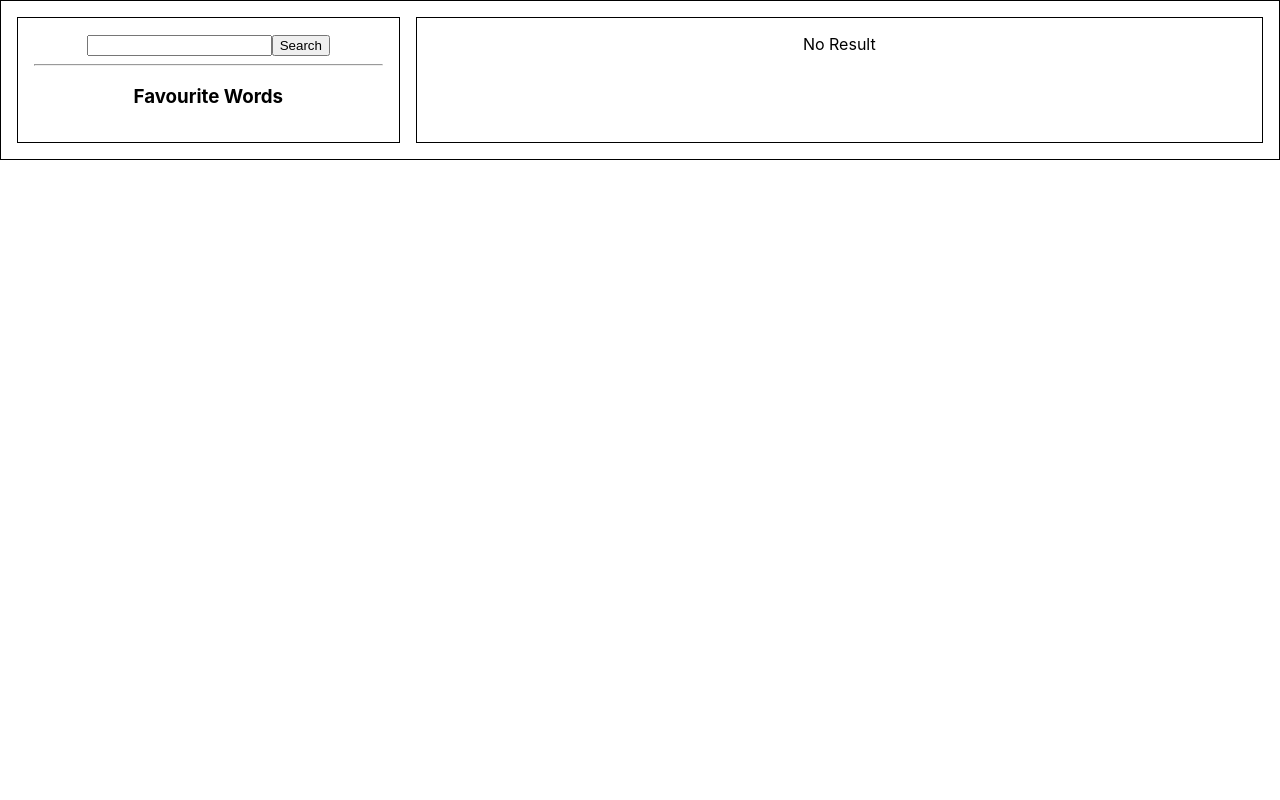
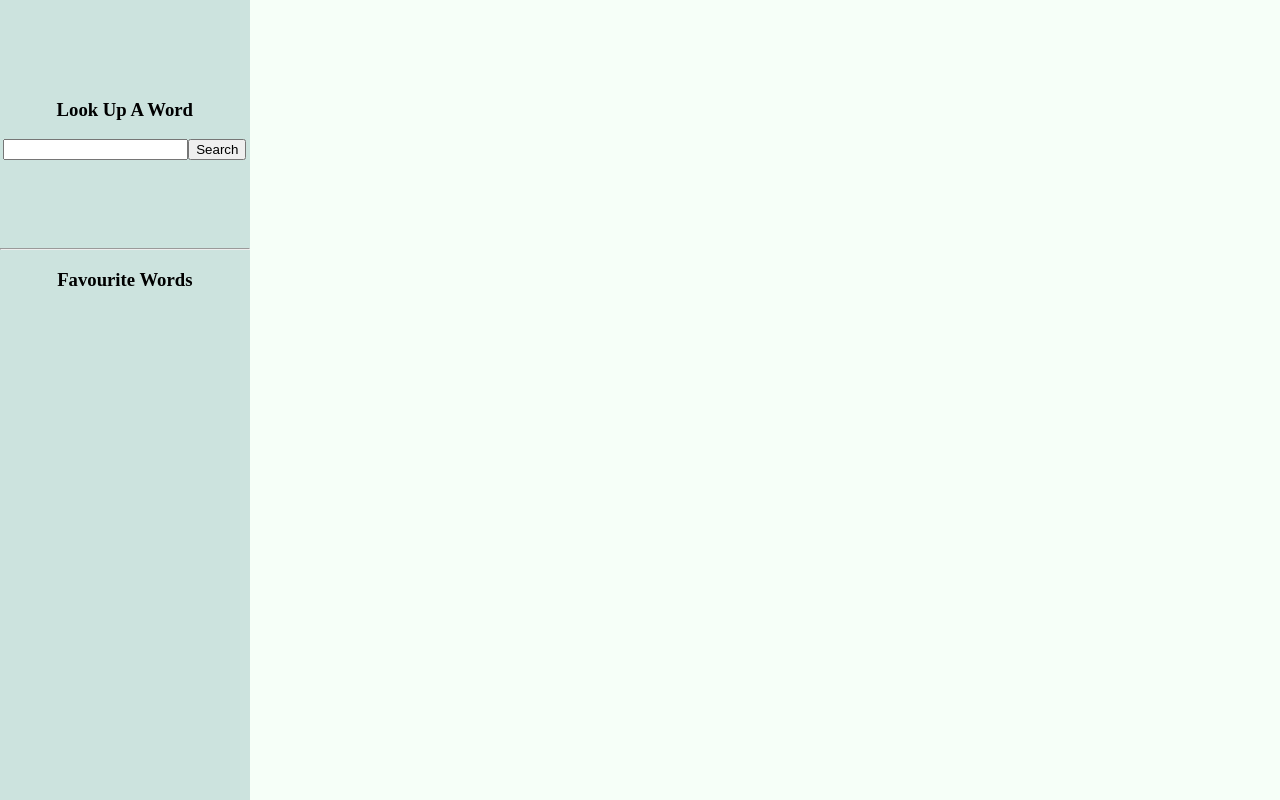
Before and after one commit to erikesund/gcu-word-search, a React (Create React App) app: page / in a window 1280 px wide. Built offline with nearby package versions, Linux system fonts and the light colour scheme.

Commit message:
basic css

```diff
--- a/src/App.css
+++ b/src/App.css
@@ -1,26 +1,44 @@
 .App {
   text-align: center;
+  background-color: #F6FFF8;
 }
 
 #main-panel{
-  border: 1px black solid;
-  padding: 1rem;
   display: flex;
+  min-height: 100vh;
+  max-height: auto;
 }
 
 #left-panel{
-  border: 1px black solid;
-  padding: 1rem;
-  width: 30%;
+  width: 20%;
+  background-color: #CCE3DE;
+  min-height: 100vh;
+  max-height: auto;
 }
 
 #right-panel{
-  border: 1px black solid;
-  padding: 1rem;
-  width: 70%;
+  width: 80%;
   margin-left: 1rem;
+  margin-right: 1rem;
+  padding-bottom: 1rem;
 }
 
 #results-main{
   text-align: left;
 }
+
+#example-text {
+  font-style: italic;
+}
+
+#definition-panel {
+  background-color: #EAF4F4;
+  padding: 1rem;
+  margin-bottom: 1rem;
+  border-radius: 5px;
+}
+
+#search-panel {
+  padding-top: 5rem;
+  padding-bottom: 5rem;
+}
--- a/src/components/Definition.js
+++ b/src/components/Definition.js
@@ -1,9 +1,12 @@
 import React from "react";
 
-function Defintion({definition}) {
+function Definition({definition}) {
   return (
-    <div>{definition.definition}</div>
+    <div id="definition-panel">
+      <p id="definition-text">{definition.definition}</p>
+      <p id="example-text">{definition.example}</p>
+    </div>
   )
 }
 
-export default Defintion;
+export default Definition;
--- a/src/components/FavouriteWord.js
+++ b/src/components/FavouriteWord.js
@@ -2,11 +2,12 @@ import React from "react";
 
 function FavouriteWord({favouritedWords}) {
   const favouritedNodes = favouritedWords.map((word) => {
-    return <p>{word}</p>
+    return <p key={word}>{word}</p>
   });
 
   return (
     <div>
+      <hr/>
       <h3>Favourite Words</h3>
       {favouritedNodes}
       </div>
--- a/src/components/Meaning.js
+++ b/src/components/Meaning.js
@@ -1,14 +1,14 @@
 import React from "react";
-import Defintion from "./Definition";
+import Definition from "./Definition";
 
 function Meaning({meaning}) {
 
-  const definitionNodes = meaning.definitions.map((definition) => {
-    return <Defintion definition={definition}/>
+  const definitionNodes = meaning.definitions.map((definition, index) => {
+    return <Definition definition={definition} key={index}/>
   });
 
   return(
-    <div>{meaning.partOfSpeech} {definitionNodes}</div>
+    <div id="meaning-panel"><em>{meaning.partOfSpeech}</em> {definitionNodes}</div>
   )
 };
 
--- a/src/components/Results.js
+++ b/src/components/Results.js
@@ -3,14 +3,14 @@ import Word from "./Word";
 
 function Results ({results, addFavourite}) {
   if( results !== null) {
-    var resultNodes = results.map((result) => {
-      return <Word word={result}/>
+    var resultNodes = results.map((result, index) => {
+      return <Word word={result} key={index}/>
     })
   };
 
-  if (results === null) {
+  if (results === null || results === undefined) {
     return (
-      <div>No Result</div>
+      <div></div>
     )} else {
       return (
         <div id="results-main">
--- a/src/components/Search.js
+++ b/src/components/Search.js
@@ -12,12 +12,12 @@ function Search({setSearchTerm, onClick}) {
   };
 
   return (
-    <div>
+    <div id="search-panel">
+      <h3>Look Up A Word</h3>
       <form>
         <input onChange={handleChange}></input>
         <button onClick={handleSearchClick}>Search</button>
       </form>
-      <hr/>
     </div>
   )
 };
--- a/src/components/Word.js
+++ b/src/components/Word.js
@@ -2,12 +2,15 @@ import React from "react";
 import Meaning from "./Meaning";
 
 function Word({word}) {
-  const meaningsNodes = word.meanings.map((meaning) => {
-      return <Meaning meaning={meaning}/>
+  const meaningsNodes = word.meanings.map((meaning, index) => {
+      return <Meaning meaning={meaning} key={index}/>
     })
 
     return (
-        <div>{word.word} {meaningsNodes}</div>
+        <div id="word-panel">
+          <h3 id="word-text">{word.word}</h3>
+          <p>{meaningsNodes}</p>
+        </div>
       )
     };
 
--- a/src/index.css
+++ b/src/index.css
@@ -1,6 +1,6 @@
 body {
   margin: 0;
-  font-family: -apple-system, BlinkMacSystemFont, 'Segoe UI', 'Roboto', 'Oxygen',
+  font-family: -apple-system, BlinkMacSystemFont,'Times' 'Segoe UI', 'Roboto', 'Oxygen',
     'Ubuntu', 'Cantarell', 'Fira Sans', 'Droid Sans', 'Helvetica Neue',
     sans-serif;
   -webkit-font-smoothing: antialiased;
```
